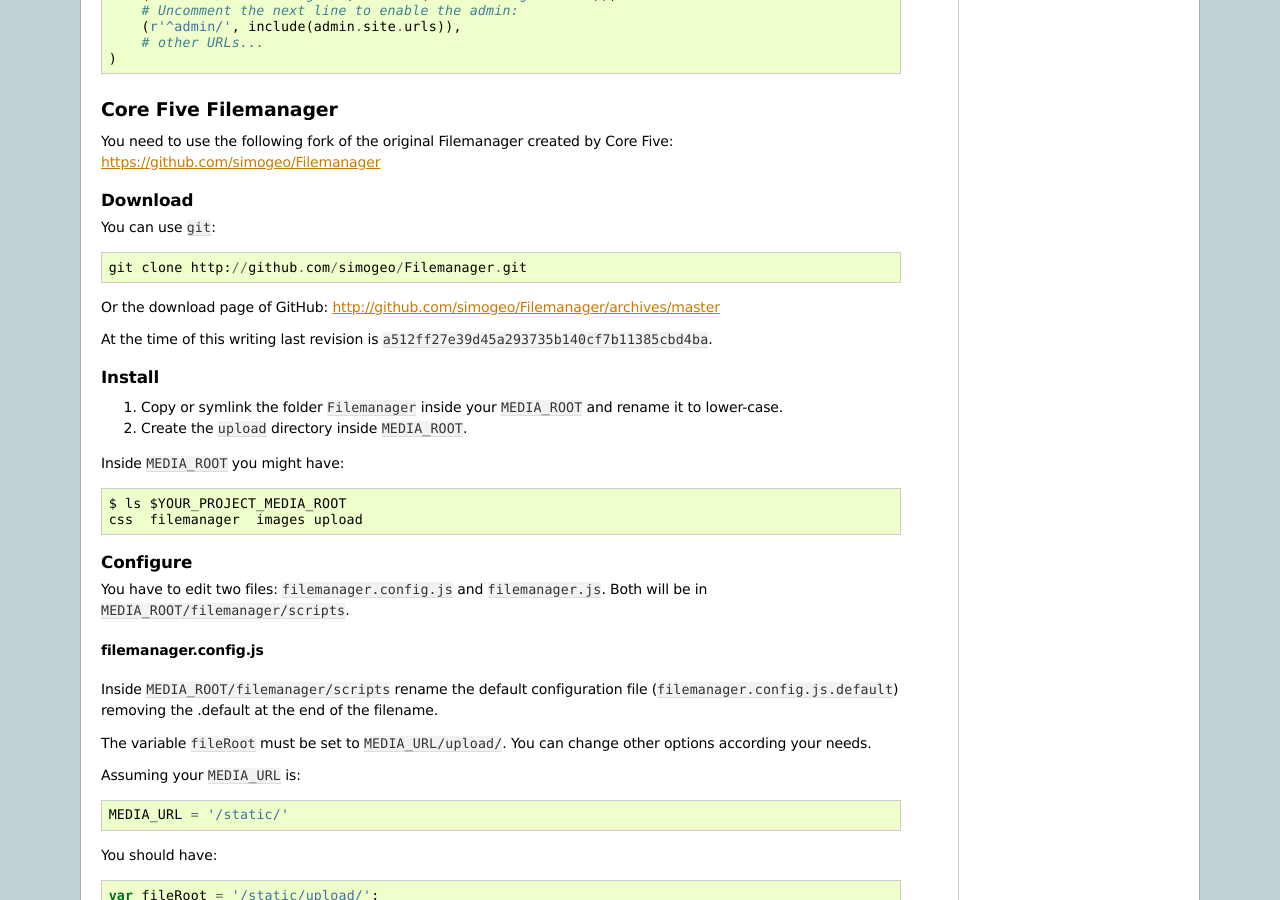
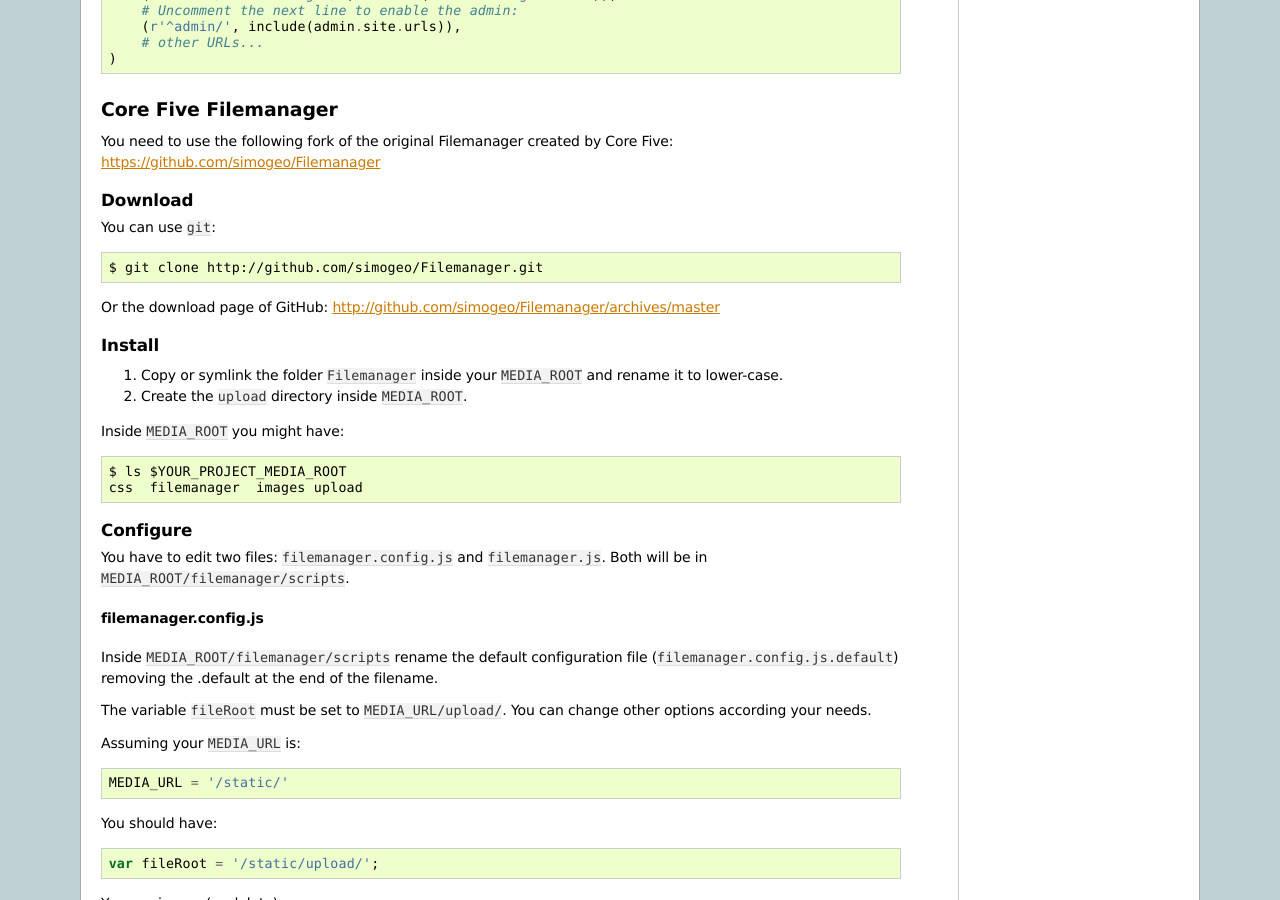
Before and after one commit to eriol/django-c5filemanager, a Sphinx documentation site: the page built from docs/getting_started.rst, in a window 1280 px wide and 900 px high, scrolled down 1062 px. Built offline with Sphinx 7.4.7, drawn with Linux system fonts in a browser that asks for light colours.

Commit message:
Rmoved Core Five Filemanager git revision

```diff
--- a/docs/getting_started.rst
+++ b/docs/getting_started.rst
@@ -83,11 +83,9 @@ Download
 
 You can use ``git``::
 
-    git clone http://github.com/simogeo/Filemanager.git
+    $ git clone http://github.com/simogeo/Filemanager.git
 
 Or the download page of GitHub: http://github.com/simogeo/Filemanager/archives/master
-
-At the time of this writing last revision is ``a512ff27e39d45a293735b140cf7b11385cbd4ba``.
 
 Install
 ~~~~~~~
```
